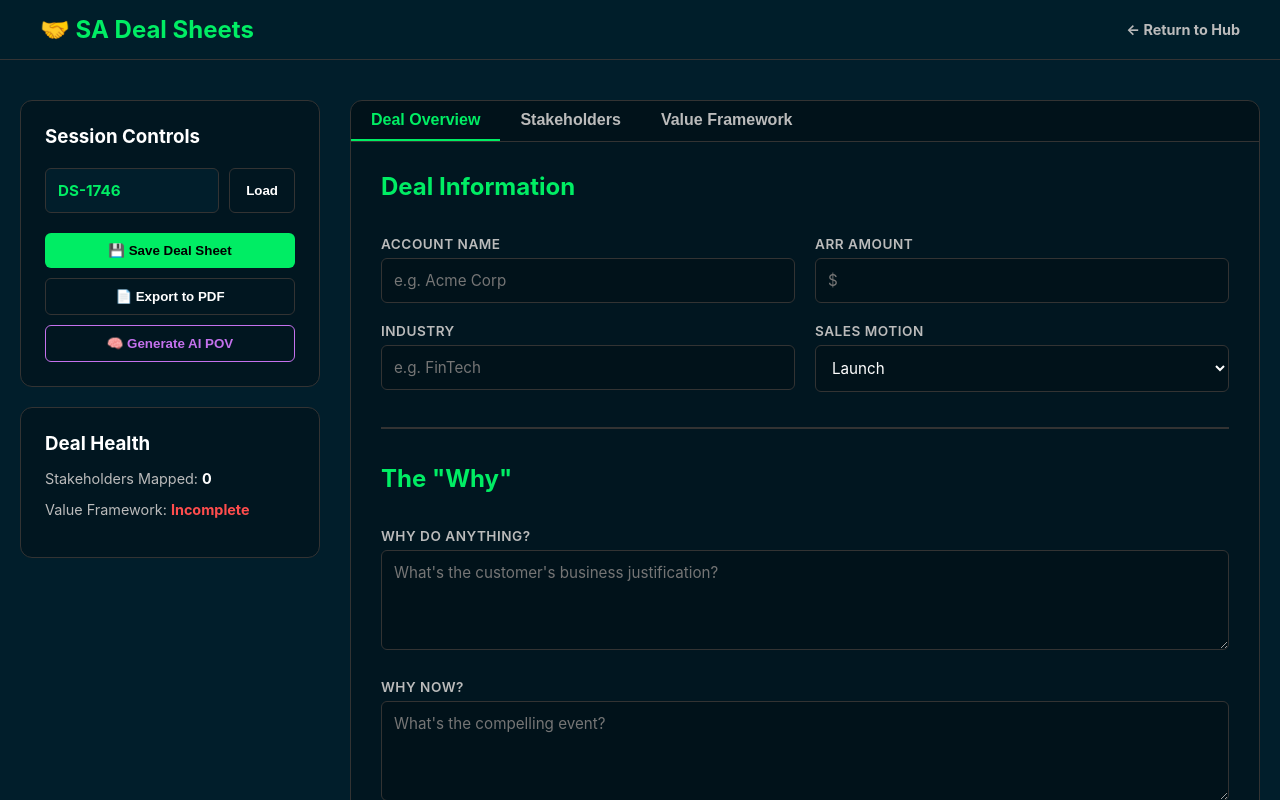
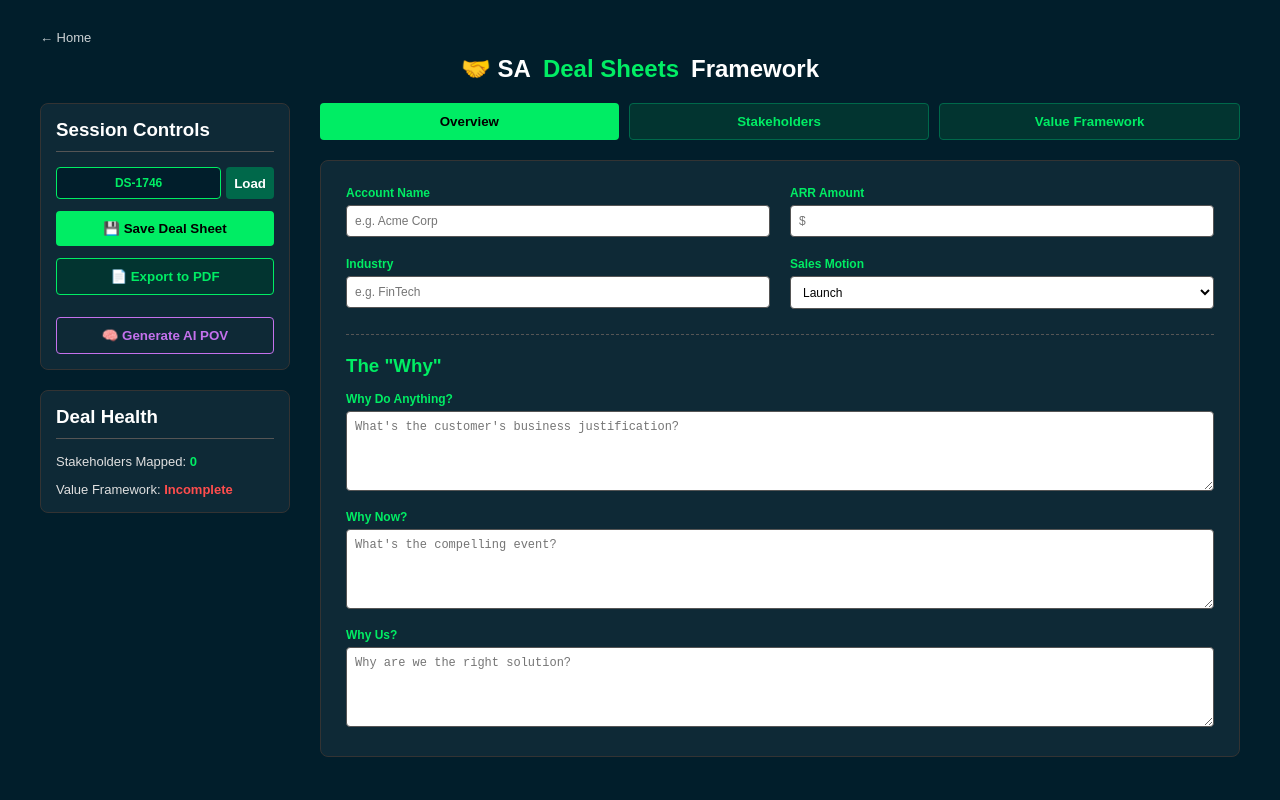
Before and after one commit to itchap/itchap, a React app in the folder Apps/dealsheets/frontend/: page / in a window 1280 px wide. Shown: the top 800 px of the page. Built offline with nearby package versions, Linux system fonts and the light colour scheme; the HTML template or start-up script is replaced by a standard one.

Commit message:
update
update

```diff
--- a/Apps/dealsheets/frontend/src/App.jsx
+++ b/Apps/dealsheets/frontend/src/App.jsx
@@ -1,50 +1,60 @@
 import React, { useState } from 'react';
-
-// --- THEME CONFIG ---
-const theme = {
-  bg: '#011e2b',
-  cardBg: '#011620', // Slightly darker for contrast
-  border: '#333',
-  accent: '#00ed64',
-  textMain: '#fff',
-  textSub: '#bbb',
-  inputBg: '#01121a',
-  danger: '#ff4d4d'
-};
 
 const API_URL = 'https://itchap.com/api/dealsheets';
 
-const GlobalStyle = () => (
+// EXACT GLOBAL RESET FROM SKILLS APP
+const GlobalReset = () => (
   <style>{`
-    html, body, #root {
-      margin: 0; padding: 0; background-color: ${theme.bg}; color: ${theme.textMain};
-      font-family: 'Inter', system-ui, sans-serif; -webkit-font-smoothing: antialiased;
-      width: 100%; min-height: 100vh;
+    html, body {
+      margin: 0 !important;
+      padding: 0 !important;
+      background-color: #011e2b !important;
+      width: 100% !important;
+      height: 100% !important;
+      overflow-x: hidden !important;
+      border: none !important;
+      outline: none !important;
     }
-    input, textarea, select {
-      width: 100%; background: ${theme.inputBg}; border: 1px solid ${theme.border};
-      color: ${theme.textMain}; padding: 12px; border-radius: 6px; box-sizing: border-box;
-      font-size: 0.95rem; font-family: 'Inter', sans-serif; transition: all 0.2s ease;
+    #root {
+      width: 100%;
+      height: 100%;
+      border: none !important;
     }
-    input:focus, textarea:focus, select:focus { border-color: ${theme.accent}; outline: none; box-shadow: 0 0 0 2px rgba(0, 237, 100, 0.1); }
-    textarea { resize: vertical; min-height: 100px; }
-    label { display: block; margin-bottom: 6px; color: ${theme.textSub}; font-size: 0.85rem; font-weight: 600; text-transform: uppercase; letter-spacing: 0.5px; }
-
-    .btn { background: ${theme.cardBg}; color: ${theme.textMain}; border: 1px solid ${theme.border}; padding: 10px 16px; border-radius: 6px; cursor: pointer; font-weight: bold; transition: all 0.2s; }
-    .btn:hover { border-color: ${theme.accent}; color: ${theme.accent}; }
-    .btn-primary { background: ${theme.accent}; color: #000; border: none; }
-    .btn-primary:hover { background: #00c753; color: #000; }
-
-    .tab { background: transparent; color: ${theme.textSub}; border: none; border-bottom: 2px solid transparent; padding: 10px 20px; cursor: pointer; font-weight: bold; font-size: 1rem; transition: all 0.2s; }
-    .tab.active { color: ${theme.accent}; border-bottom-color: ${theme.accent}; }
-    .tab:hover:not(.active) { color: ${theme.textMain}; }
   `}</style>
 );
+
+// Reusable Panel Style based on Skills App
+const panelStyle = {
+  backgroundColor: 'rgba(255, 255, 255, 0.05)',
+  padding: '15px',
+  borderRadius: '8px',
+  border: '1px solid #333'
+};
+
+// Reusable Input Style based on Skills App
+const inputStyle = {
+  width: '100%',
+  padding: '8px',
+  boxSizing: 'border-box',
+  backgroundColor: '#fff',
+  color: '#000',
+  border: '1px solid #555',
+  borderRadius: '4px',
+  fontSize: '12px'
+};
+
+// Reusable Label Style
+const labelStyle = {
+  display: 'block',
+  fontSize: '12px',
+  marginBottom: '5px',
+  color: '#00ed64',
+  fontWeight: 'bold'
+};
 
 export default function DealSheetsApp() {
   const [activeTab, setActiveTab] = useState('overview');
 
-  // App State mapping to the PDF Framework
   const [deal, setDeal] = useState({
     sessionId: `DS-${Math.floor(Math.random() * 10000)}`,
     accountName: '',
@@ -88,64 +98,107 @@ export default function DealSheetsApp() {
   };
 
   return (
-    <>
-      <GlobalStyle />
+    <div style={{ padding: '20px', fontFamily: 'sans-serif', backgroundColor: '#011e2b', minHeight: '100vh', width: '100vw', margin: 0, boxSizing: 'border-box', overflowX: 'hidden', color: '#fff' }}>
+      <GlobalReset />
 
-      {/* HEADER */}
-      <nav style={{ padding: '15px 40px', borderBottom: `1px solid ${theme.border}`, display: 'flex', justifyContent: 'space-between', alignItems: 'center', background: 'rgba(1,30,43,0.95)' }}>
-        <div style={{ fontSize: '1.5rem', fontWeight: 'bold', color: theme.accent, display: 'flex', alignItems: 'center', gap: '12px' }}>
-          🤝 SA Deal Sheets
-        </div>
-        <a href="/" style={{ color: theme.textSub, textDecoration: 'none', fontWeight: 'bold', fontSize: '0.9rem' }}>← Return to Hub</a>
-      </nav>
+      {/* SUBTLE NAVIGATION BAR (From Skills App) */}
+      <div style={{
+        display: 'flex',
+        justifyContent: 'space-between',
+        padding: '10px 20px',
+        fontSize: '13px',
+        opacity: 0.8
+      }}>
+        <a
+          href="/"
+          style={{ color: '#fff', textDecoration: 'none', transition: 'color 0.2s ease-in-out' }}
+          onMouseOver={e => e.target.style.color = '#01ed64'}
+          onMouseOut={e => e.target.style.color = '#fff'}
+        >
+          ← Home
+        </a>
+      </div>
 
-      {/* MAIN LAYOUT */}
-      <div style={{ maxWidth: '1400px', margin: '40px auto', padding: '0 20px', display: 'grid', gridTemplateColumns: '300px 1fr', gap: '30px' }}>
+      {/* HEADER (From Skills App) */}
+      <h2 style={{ display: 'flex', justifyContent: 'center', alignItems: 'center', gap: '12px', margin: '0 0 20px 0' }}>
+        🤝 SA <span style={{ color: '#01ed64' }}>Deal Sheets</span> Framework
+      </h2>
 
-        {/* LEFT SIDEBAR: Session Controls */}
-        <div style={{ display: 'flex', flexDirection: 'column', gap: '20px' }}>
-          <div style={{ background: theme.cardBg, padding: '24px', borderRadius: '12px', border: `1px solid ${theme.border}` }}>
-            <h3 style={{ margin: '0 0 20px 0', color: theme.textMain }}>Session Controls</h3>
-            <div style={{ display: 'flex', gap: '10px', marginBottom: '20px' }}>
-              <input type="text" value={deal.sessionId} readOnly style={{ background: theme.bg, color: theme.accent, fontWeight: 'bold' }} />
-              <button className="btn">Load</button>
+      {/* MAIN LAYOUT CONTAINER */}
+      <div style={{ display: 'flex', gap: '30px', justifyContent: 'center', alignItems: 'flex-start', maxWidth: '1200px', margin: '0 auto' }}>
+
+        {/* LEFT COLUMN (250px width just like Skills App) */}
+        <div style={{ width: '250px', display: 'flex', flexDirection: 'column', gap: '20px' }}>
+
+          <div style={panelStyle}>
+            <h3 style={{ marginTop: 0, marginBottom: '15px', borderBottom: '1px solid #555', paddingBottom: '10px' }}>Session Controls</h3>
+            <div style={{ display: 'flex', flexDirection: 'column', gap: '12px' }}>
+
+              <div style={{ display: 'flex', gap: '5px' }}>
+                <input type="text" value={deal.sessionId} readOnly style={{ ...inputStyle, flex: 1, backgroundColor: '#011e2b', color: '#00ed64', border: '1px solid #00ed64', fontWeight: 'bold', textAlign: 'center' }} />
+                <button style={{ padding: '8px', backgroundColor: '#00684a', color: '#fff', border: 'none', borderRadius: '4px', cursor: 'pointer', fontWeight: 'bold' }}>Load</button>
+              </div>
+
+              <button style={{ width: '100%', padding: '10px', backgroundColor: '#00ed64', color: '#000', fontWeight: 'bold', border: 'none', borderRadius: '4px', cursor: 'pointer' }}>
+                💾 Save Deal Sheet
+              </button>
+
+              <button style={{ width: '100%', padding: '10px', backgroundColor: '#023430', color: '#00ed64', border: '1px solid #00ed64', borderRadius: '4px', cursor: 'pointer', fontWeight: 'bold' }}>
+                📄 Export to PDF
+              </button>
+
+              <button style={{ width: '100%', padding: '10px', backgroundColor: 'transparent', color: '#c471ed', border: '1px solid #c471ed', borderRadius: '4px', cursor: 'pointer', fontWeight: 'bold', marginTop: '10px' }}>
+                🧠 Generate AI POV
+              </button>
             </div>
-            <button className="btn btn-primary" style={{ width: '100%', marginBottom: '10px' }}>💾 Save Deal Sheet</button>
-            <button className="btn" style={{ width: '100%', marginBottom: '10px' }}>📄 Export to PDF</button>
-            <button className="btn" style={{ width: '100%', borderColor: '#c471ed', color: '#c471ed' }}>🧠 Generate AI POV</button>
           </div>
 
-          <div style={{ background: theme.cardBg, padding: '24px', borderRadius: '12px', border: `1px solid ${theme.border}` }}>
-            <h3 style={{ margin: '0 0 15px 0', color: theme.textMain }}>Deal Health</h3>
-            <p style={{ color: theme.textSub, fontSize: '0.9rem', marginBottom: '10px' }}>Stakeholders Mapped: <strong style={{color: theme.textMain}}>{deal.stakeholders.length}</strong></p>
-            <p style={{ color: theme.textSub, fontSize: '0.9rem' }}>Value Framework: {deal.afterScenario ? <strong style={{color: theme.accent}}>Defined</strong> : <strong style={{color: theme.danger}}>Incomplete</strong>}</p>
+          <div style={panelStyle}>
+            <h3 style={{ marginTop: 0, marginBottom: '15px', borderBottom: '1px solid #555', paddingBottom: '10px' }}>Deal Health</h3>
+            <p style={{ fontSize: '13px', color: '#e0e0e0', marginTop: 0 }}>Stakeholders Mapped: <strong style={{color: '#00ed64'}}>{deal.stakeholders.length}</strong></p>
+            <p style={{ fontSize: '13px', color: '#e0e0e0', marginBottom: 0 }}>Value Framework: {deal.afterScenario ? <strong style={{color: '#00ed64'}}>Defined</strong> : <strong style={{color: '#ff4d4d'}}>Incomplete</strong>}</p>
           </div>
         </div>
 
         {/* RIGHT MAIN AREA */}
-        <div style={{ background: theme.cardBg, borderRadius: '12px', border: `1px solid ${theme.border}`, overflow: 'hidden' }}>
+        <div style={{ flex: 1, display: 'flex', flexDirection: 'column', gap: '20px' }}>
 
-          {/* TABS */}
-          <div style={{ display: 'flex', borderBottom: `1px solid ${theme.border}`, background: 'rgba(0,0,0,0.2)' }}>
-            <button className={`tab ${activeTab === 'overview' ? 'active' : ''}`} onClick={() => setActiveTab('overview')}>Deal Overview</button>
-            <button className={`tab ${activeTab === 'stakeholders' ? 'active' : ''}`} onClick={() => setActiveTab('stakeholders')}>Stakeholders</button>
-            <button className={`tab ${activeTab === 'value' ? 'active' : ''}`} onClick={() => setActiveTab('value')}>Value Framework</button>
+          {/* TAB NAVIGATION (Styled like the category buttons in Skills app) */}
+          <div style={{ display: 'flex', gap: '10px' }}>
+            {['overview', 'stakeholders', 'value'].map(tab => (
+              <button
+                key={tab}
+                onClick={() => setActiveTab(tab)}
+                style={{
+                  flex: 1,
+                  padding: '10px',
+                  backgroundColor: activeTab === tab ? '#00ed64' : '#023430',
+                  color: activeTab === tab ? '#000' : '#00ed64',
+                  border: activeTab === tab ? 'none' : '1px solid #00684a',
+                  borderRadius: '4px',
+                  cursor: 'pointer',
+                  fontWeight: 'bold',
+                  textTransform: 'capitalize'
+                }}
+              >
+                {tab.replace('value', 'Value Framework')}
+              </button>
+            ))}
           </div>
 
-          <div style={{ padding: '30px' }}>
+          <div style={{ ...panelStyle, padding: '25px' }}>
 
             {/* TAB 1: OVERVIEW */}
             {activeTab === 'overview' && (
               <div style={{ display: 'flex', flexDirection: 'column', gap: '25px' }}>
-                <h2 style={{ color: theme.accent, margin: '0 0 10px 0' }}>Deal Information</h2>
 
                 <div style={{ display: 'grid', gridTemplateColumns: '1fr 1fr', gap: '20px' }}>
-                  <div><label>Account Name</label><input name="accountName" value={deal.accountName} onChange={handleInputChange} placeholder="e.g. Acme Corp" /></div>
-                  <div><label>ARR Amount</label><input name="arr" value={deal.arr} onChange={handleInputChange} placeholder="$" /></div>
-                  <div><label>Industry</label><input name="industry" value={deal.industry} onChange={handleInputChange} placeholder="e.g. FinTech" /></div>
+                  <div><label style={labelStyle}>Account Name</label><input style={inputStyle} name="accountName" value={deal.accountName} onChange={handleInputChange} placeholder="e.g. Acme Corp" /></div>
+                  <div><label style={labelStyle}>ARR Amount</label><input style={inputStyle} name="arr" value={deal.arr} onChange={handleInputChange} placeholder="$" /></div>
+                  <div><label style={labelStyle}>Industry</label><input style={inputStyle} name="industry" value={deal.industry} onChange={handleInputChange} placeholder="e.g. FinTech" /></div>
                   <div>
-                    <label>Sales Motion</label>
-                    <select name="salesMotion" value={deal.salesMotion} onChange={handleInputChange}>
+                    <label style={labelStyle}>Sales Motion</label>
+                    <select style={{...inputStyle, height: '33px'}} name="salesMotion" value={deal.salesMotion} onChange={handleInputChange}>
                       <option value="Launch">Launch</option>
                       <option value="Migrate">Migrate</option>
                       <option value="Select">Select</option>
@@ -154,58 +207,60 @@ export default function DealSheetsApp() {
                   </div>
                 </div>
 
-                <hr style={{ border: `1px solid ${theme.border}`, margin: '10px 0' }} />
-                <h2 style={{ color: theme.accent, margin: '0 0 10px 0' }}>The "Why"</h2>
-
-                <div><label>Why Do Anything?</label><textarea name="whyDoAnything" value={deal.whyDoAnything} onChange={handleInputChange} placeholder="What's the customer's business justification?" /></div>
-                <div><label>Why Now?</label><textarea name="whyNow" value={deal.whyNow} onChange={handleInputChange} placeholder="What's the compelling event?" /></div>
-                <div><label>Why Us?</label><textarea name="whyMongoDB" value={deal.whyMongoDB} onChange={handleInputChange} placeholder="Why are we the right solution?" /></div>
+                <div style={{ borderTop: '1px dashed #555', paddingTop: '20px' }}>
+                  <h3 style={{ marginTop: 0, marginBottom: '15px', color: '#00ed64' }}>The "Why"</h3>
+                  <div style={{ display: 'flex', flexDirection: 'column', gap: '15px' }}>
+                    <div><label style={labelStyle}>Why Do Anything?</label><textarea style={{...inputStyle, minHeight: '80px', resize: 'vertical'}} name="whyDoAnything" value={deal.whyDoAnything} onChange={handleInputChange} placeholder="What's the customer's business justification?" /></div>
+                    <div><label style={labelStyle}>Why Now?</label><textarea style={{...inputStyle, minHeight: '80px', resize: 'vertical'}} name="whyNow" value={deal.whyNow} onChange={handleInputChange} placeholder="What's the compelling event?" /></div>
+                    <div><label style={labelStyle}>Why Us?</label><textarea style={{...inputStyle, minHeight: '80px', resize: 'vertical'}} name="whyMongoDB" value={deal.whyMongoDB} onChange={handleInputChange} placeholder="Why are we the right solution?" /></div>
+                  </div>
+                </div>
               </div>
             )}
 
             {/* TAB 2: STAKEHOLDERS */}
             {activeTab === 'stakeholders' && (
               <div>
-                <div style={{ display: 'flex', justifyContent: 'space-between', alignItems: 'center', marginBottom: '20px' }}>
-                  <h2 style={{ color: theme.accent, margin: 0 }}>Key Customer Stakeholders</h2>
-                  <button className="btn btn-primary" onClick={addStakeholder}>+ Add Stakeholder</button>
+                <div style={{ display: 'flex', justifyContent: 'space-between', alignItems: 'center', marginBottom: '20px', borderBottom: '1px solid #555', paddingBottom: '10px' }}>
+                  <h3 style={{ color: '#00ed64', margin: 0 }}>Key Customer Stakeholders</h3>
+                  <button onClick={addStakeholder} style={{ padding: '8px 12px', backgroundColor: '#00ed64', color: '#000', fontWeight: 'bold', border: 'none', borderRadius: '4px', cursor: 'pointer' }}>+ Add Stakeholder</button>
                 </div>
 
                 {deal.stakeholders.length === 0 ? (
-                  <p style={{ color: theme.textSub, fontStyle: 'italic' }}>No stakeholders mapped yet. Identify your Champions and Economic Buyers.</p>
+                  <p style={{ color: '#bbb', fontSize: '13px', fontStyle: 'italic' }}>No stakeholders mapped yet. Identify your Champions and Economic Buyers.</p>
                 ) : (
                   <div style={{ display: 'flex', flexDirection: 'column', gap: '15px' }}>
                     {deal.stakeholders.map(s => (
-                      <div key={s.id} style={{ display: 'grid', gridTemplateColumns: '2fr 2fr 1fr 1fr 1.5fr auto', gap: '15px', background: theme.bg, padding: '15px', borderRadius: '8px', border: `1px solid ${theme.border}`, alignItems: 'end' }}>
-                        <div><label>Name</label><input value={s.name} onChange={(e) => updateStakeholder(s.id, 'name', e.target.value)} /></div>
-                        <div><label>Role</label><input value={s.role} onChange={(e) => updateStakeholder(s.id, 'role', e.target.value)} /></div>
-                        <div>
-                          <label>Influence (1-5)</label>
-                          <select value={s.influence} onChange={(e) => updateStakeholder(s.id, 'influence', e.target.value)}>
-                            <option value="5">5 - Final Veto</option>
+                      <div key={s.id} style={{ display: 'flex', gap: '10px', backgroundColor: 'rgba(255, 255, 255, 0.02)', padding: '15px', borderRadius: '8px', border: '1px solid #444', alignItems: 'flex-end' }}>
+                        <div style={{ flex: 1.5 }}><label style={labelStyle}>Name</label><input style={inputStyle} value={s.name} onChange={(e) => updateStakeholder(s.id, 'name', e.target.value)} /></div>
+                        <div style={{ flex: 1.5 }}><label style={labelStyle}>Role</label><input style={inputStyle} value={s.role} onChange={(e) => updateStakeholder(s.id, 'role', e.target.value)} /></div>
+                        <div style={{ flex: 1 }}>
+                          <label style={labelStyle}>Influence</label>
+                          <select style={{...inputStyle, height: '33px'}} value={s.influence} onChange={(e) => updateStakeholder(s.id, 'influence', e.target.value)}>
+                            <option value="5">5 - Veto</option>
                             <option value="4">4 - Recommender</option>
                             <option value="3">3 - Evaluator</option>
                             <option value="2">2 - Implementer</option>
                             <option value="1">1 - Minimal</option>
                           </select>
                         </div>
-                        <div>
-                          <label>Support</label>
-                          <select value={s.support} onChange={(e) => updateStakeholder(s.id, 'support', e.target.value)}>
+                        <div style={{ flex: 1 }}>
+                          <label style={labelStyle}>Support</label>
+                          <select style={{...inputStyle, height: '33px'}} value={s.support} onChange={(e) => updateStakeholder(s.id, 'support', e.target.value)}>
                             <option value="++">++ Strong</option>
                             <option value="+">+ Supporter</option>
                             <option value="?">? Neutral</option>
                             <option value="-">- Adversary</option>
                           </select>
                         </div>
-                        <div>
-                          <label>Threat</label>
-                          <select value={s.threat} onChange={(e) => updateStakeholder(s.id, 'threat', e.target.value)}>
-                            <option value="Not Threatened">Not Threatened</option>
+                        <div style={{ flex: 1 }}>
+                          <label style={labelStyle}>Threat</label>
+                          <select style={{...inputStyle, height: '33px'}} value={s.threat} onChange={(e) => updateStakeholder(s.id, 'threat', e.target.value)}>
+                            <option value="Not Threatened">Safe</option>
                             <option value="Threatened">Threatened</option>
                           </select>
                         </div>
-                        <button onClick={() => removeStakeholder(s.id)} style={{ background: 'transparent', color: theme.danger, border: 'none', cursor: 'pointer', fontSize: '1.2rem', paddingBottom: '10px' }}>✖</button>
+                        <button onClick={() => removeStakeholder(s.id)} style={{ background: 'transparent', border: 'none', color: '#ff4d4d', cursor: 'pointer', padding: '0 5px 8px 5px', fontSize: '18px', fontWeight: 'bold' }} title="Remove">&times;</button>
                       </div>
                     ))}
                   </div>
@@ -216,33 +271,33 @@ export default function DealSheetsApp() {
             {/* TAB 3: VALUE FRAMEWORK */}
             {activeTab === 'value' && (
               <div style={{ display: 'flex', flexDirection: 'column', gap: '25px' }}>
-                <h2 style={{ color: theme.accent, margin: '0 0 10px 0' }}>Value Card</h2>
 
                 <div style={{ display: 'grid', gridTemplateColumns: '1fr 1fr', gap: '30px' }}>
                   {/* Left Column: Current State */}
                   <div style={{ display: 'flex', flexDirection: 'column', gap: '20px' }}>
-                    <h3 style={{ color: theme.textMain, borderBottom: `1px solid ${theme.border}`, paddingBottom: '10px', margin: 0 }}>Current State</h3>
-                    <div><label>Before Scenario</label><textarea name="beforeScenario" value={deal.beforeScenario} onChange={handleInputChange} placeholder="Current state and associated pain (Tech, People, Process)..." /></div>
-                    <div><label>Negative Consequences</label><textarea name="negativeConsequences" value={deal.negativeConsequences} onChange={handleInputChange} placeholder="Impact on Revenue, Cost, Risk, CSAT..." /></div>
+                    <h3 style={{ color: '#fff', borderBottom: '1px solid #555', paddingBottom: '10px', margin: 0 }}>Current State</h3>
+                    <div><label style={labelStyle}>Before Scenario</label><textarea style={{...inputStyle, minHeight: '120px'}} name="beforeScenario" value={deal.beforeScenario} onChange={handleInputChange} placeholder="Current state and associated pain..." /></div>
+                    <div><label style={labelStyle}>Negative Consequences</label><textarea style={{...inputStyle, minHeight: '120px'}} name="negativeConsequences" value={deal.negativeConsequences} onChange={handleInputChange} placeholder="Impact on Revenue, Cost, Risk, CSAT..." /></div>
                   </div>
 
                   {/* Right Column: Future State */}
                   <div style={{ display: 'flex', flexDirection: 'column', gap: '20px' }}>
-                    <h3 style={{ color: theme.textMain, borderBottom: `1px solid ${theme.border}`, paddingBottom: '10px', margin: 0 }}>Future State</h3>
-                    <div><label>After Scenario</label><textarea name="afterScenario" value={deal.afterScenario} onChange={handleInputChange} placeholder="Ideal state with all pain points resolved..." /></div>
-                    <div><label>Positive Business Outcomes</label><textarea name="positiveBusinessOutcomes" value={deal.positiveBusinessOutcomes} onChange={handleInputChange} placeholder="Value (Revenue, Cost, Risk, CSAT) achieved..." /></div>
+                    <h3 style={{ color: '#fff', borderBottom: '1px solid #555', paddingBottom: '10px', margin: 0 }}>Future State</h3>
+                    <div><label style={labelStyle}>After Scenario</label><textarea style={{...inputStyle, minHeight: '120px'}} name="afterScenario" value={deal.afterScenario} onChange={handleInputChange} placeholder="Ideal state with all pain points resolved..." /></div>
+                    <div><label style={labelStyle}>Positive Business Outcomes</label><textarea style={{...inputStyle, minHeight: '120px'}} name="positiveBusinessOutcomes" value={deal.positiveBusinessOutcomes} onChange={handleInputChange} placeholder="Value achieved..." /></div>
                   </div>
                 </div>
 
-                <hr style={{ border: `1px solid ${theme.border}`, margin: '10px 0' }} />
-
-                <div><label>Required Capabilities</label><textarea name="requiredCapabilities" value={deal.requiredCapabilities} onChange={handleInputChange} placeholder="Key solution capabilities required to achieve the PBOs..." style={{ minHeight: '80px' }} /></div>
+                <div style={{ borderTop: '1px dashed #555', paddingTop: '20px' }}>
+                  <label style={labelStyle}>Required Capabilities</label>
+                  <textarea style={{...inputStyle, minHeight: '80px'}} name="requiredCapabilities" value={deal.requiredCapabilities} onChange={handleInputChange} placeholder="Key solution capabilities required to achieve the PBOs..." />
+                </div>
               </div>
             )}
 
           </div>
         </div>
       </div>
-    </>
+    </div>
   );
 }
```
